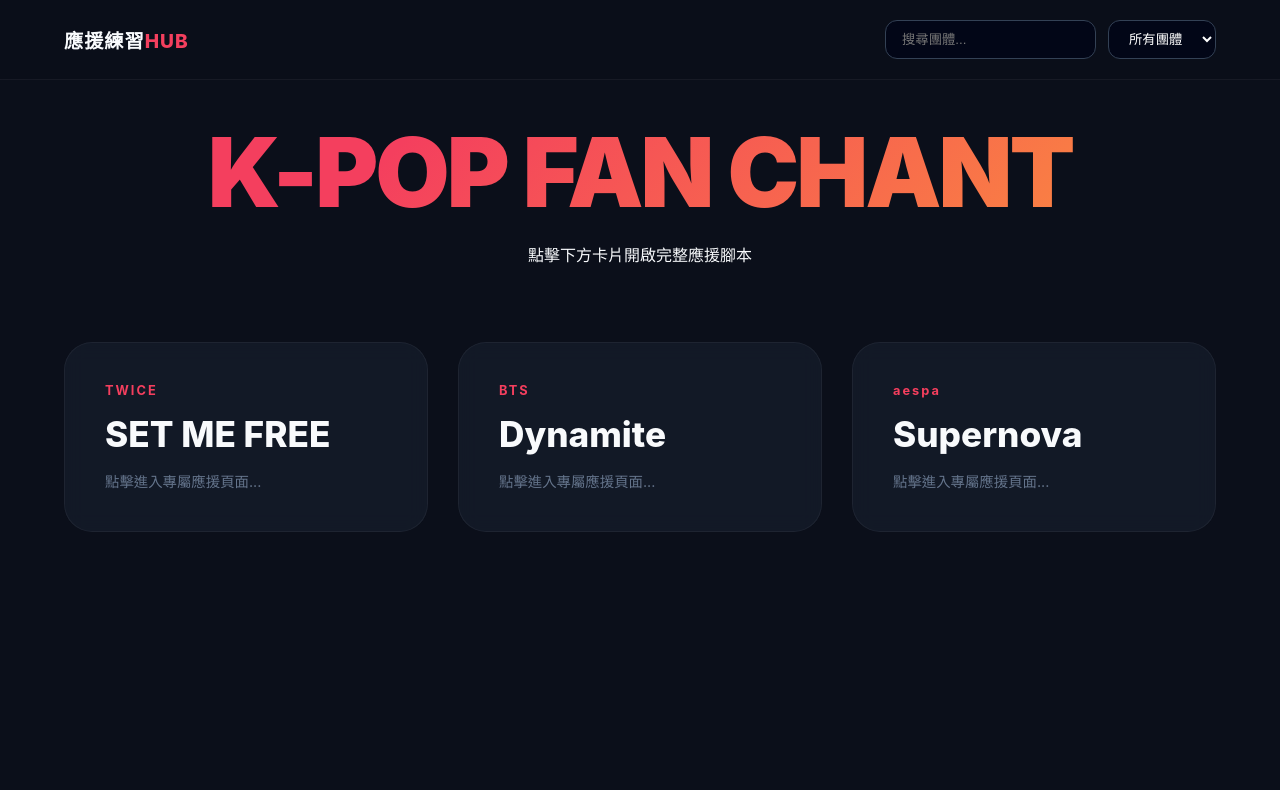
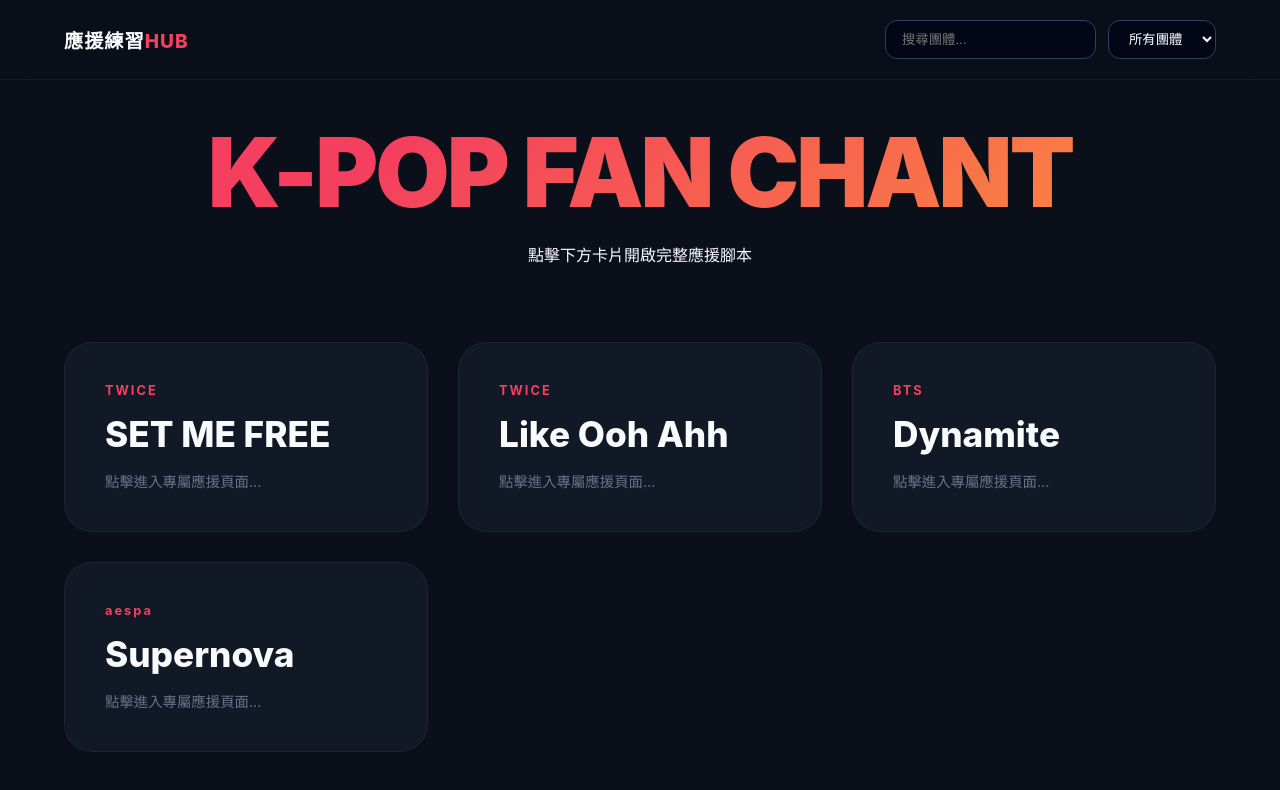
Before and after one commit to yuShan156/KPOP.github.io, a plain HTML site: page KPOP/index.html in a window 1280 px wide. Drawn offline with Linux system fonts and the light colour scheme.

Commit message:
Add files via upload

```diff
--- a/KPOP/index.html
+++ b/KPOP/index.html
@@ -33,6 +33,12 @@
         <div class="preview">點擊進入專屬應援頁面...</div>
     </div>
 
+    <div class="group-card" data-name="twice" onclick="location.href='TWICE/Like_Ooh_Ahh.html'">
+        <div class="card-header">TWICE</div>
+        <div class="card-title">Like Ooh Ahh</div>
+        <div class="preview">點擊進入專屬應援頁面...</div>
+    </div>
+
     <div class="group-card" data-name="bts" onclick="location.href='bts.html'">
         <div class="card-header">BTS</div>
         <div class="card-title">Dynamite</div>
```
